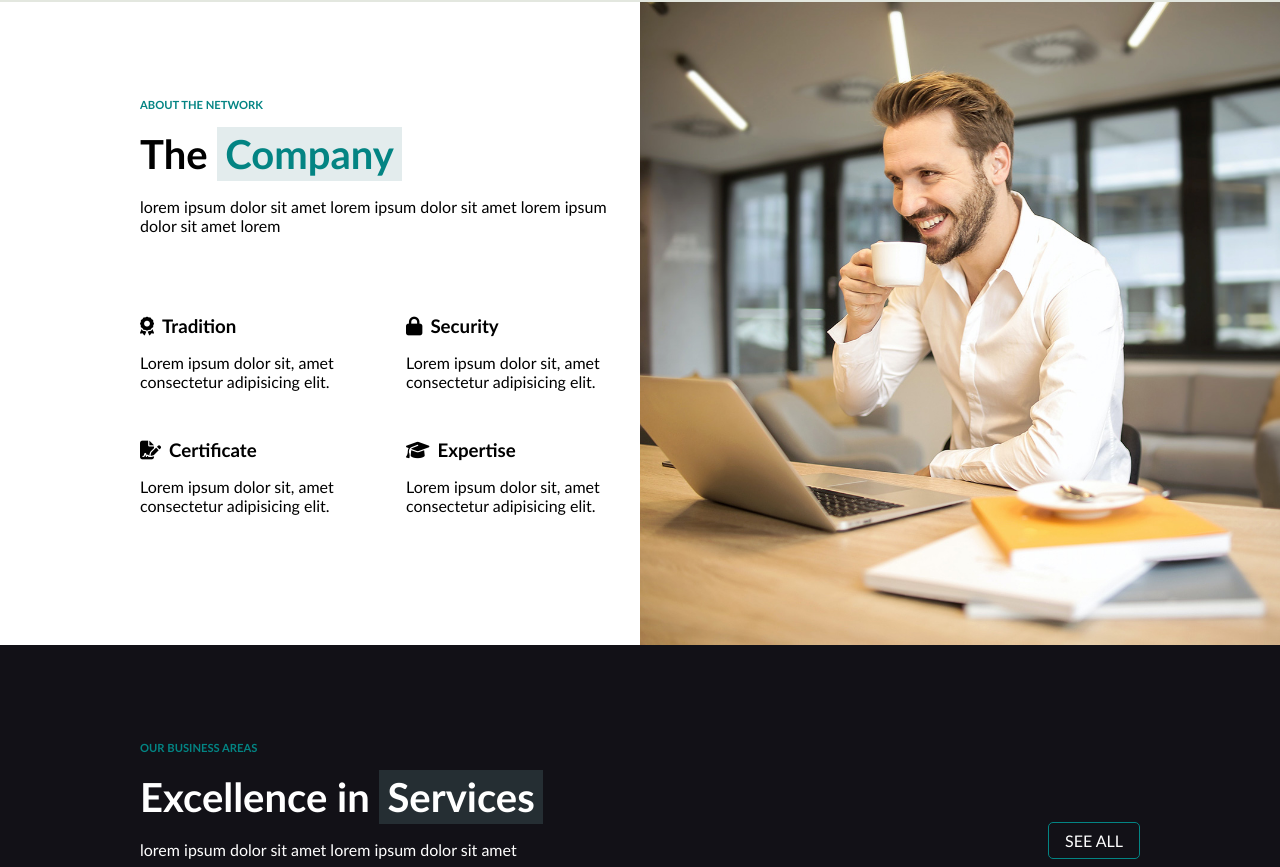
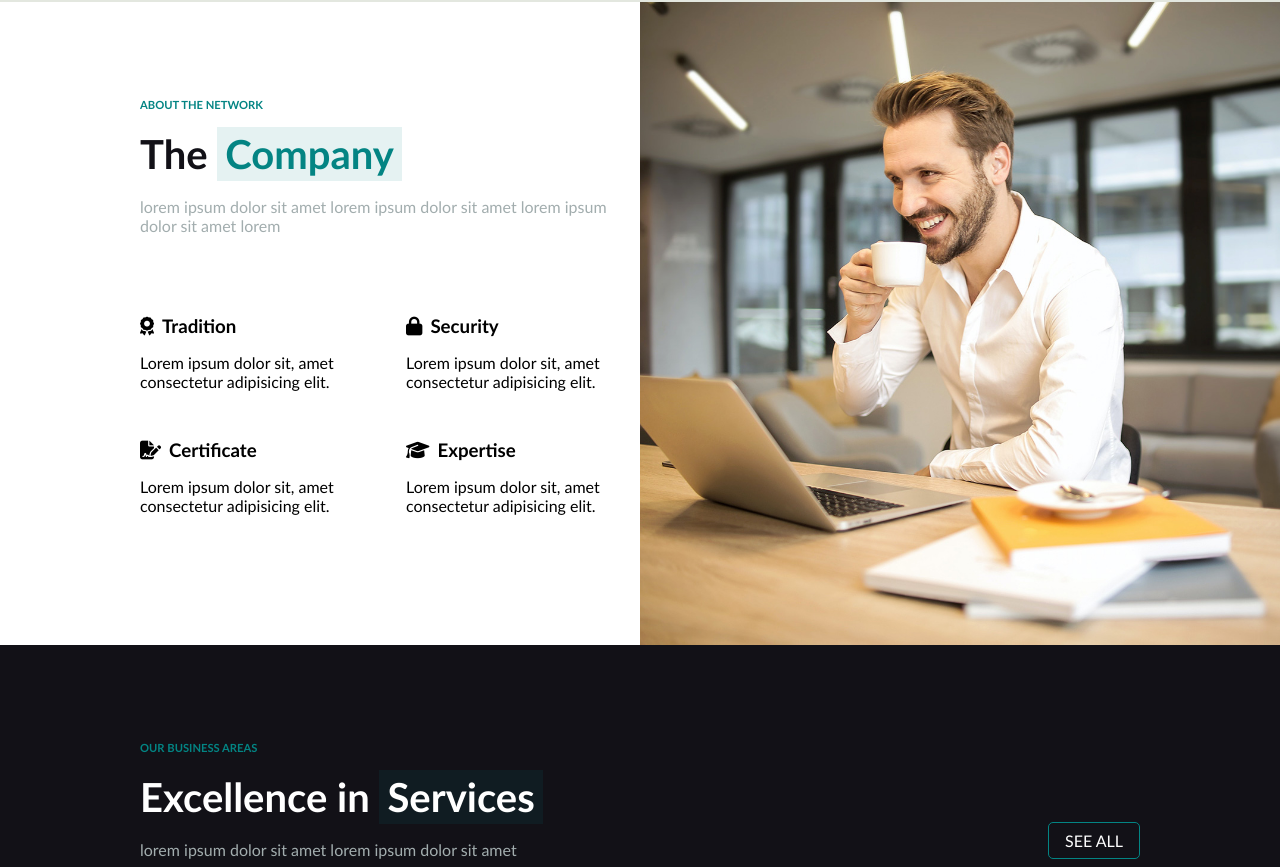
Before and after one commit to andrea-prina/proj-html-vuejs, a Vue app: page / in a window 1280 px wide. Shown: the part 1113-1980 px from the top of the page. Built offline with nearby package versions, Linux system fonts and the light colour scheme.

Commit message:
feat(SectionTitle): Manage colors with external variables

```diff
--- a/src/assets/styles/variables.scss
+++ b/src/assets/styles/variables.scss
@@ -8,6 +8,8 @@ $bgtrans : rgba(0,0,0,0);
 
 // Text Colors
 $txtc1 : #FFF;
+$txtc2 : #a2adae;
+$txtc3 : #000;
 // $lightbgMainText
 // $lightbgSecondaryText
 
--- a/src/components/elements/SectionTitle.vue
+++ b/src/components/elements/SectionTitle.vue
@@ -40,7 +40,7 @@ export default {
 
 
     .small-title {
-        color: #038483;
+        color: $brandColor;
         text-transform: uppercase;
         font-size: 0.7rem;
         font-weight: bolder;
@@ -58,21 +58,29 @@ export default {
 
     .light-title {
 
-        color: black;
+        color: $bgc3;
 
             .highlighted {
-                background-color: rgba(114, 162, 163, 0.2);
-                color: #038483;
+                background-color: $brandColorTransp;
+                color: $brandColor;
+            }
+
+            p {
+                color: $txtc2;
             }
     }
 
     .dark-title {
 
-        color: white;
+        color: $bgc2;
 
             .highlighted {
-                background-color: rgba(114, 162, 163, 0.2);
-                color: white;
+                background-color: $brandColorTransp;
+                color: $txtc1;
+            }
+
+            p {
+                color: $txtc2;
             }
     }
 
```
